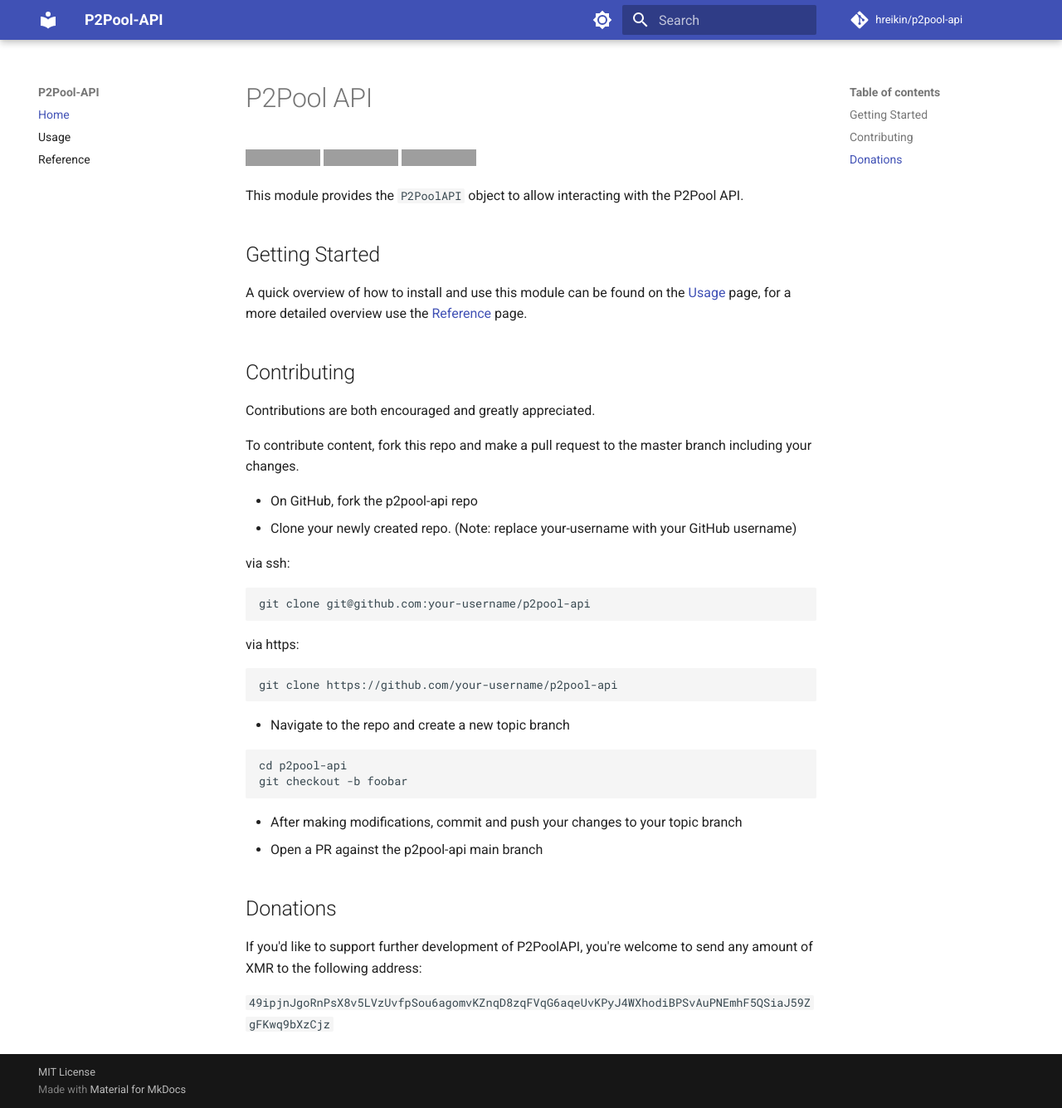
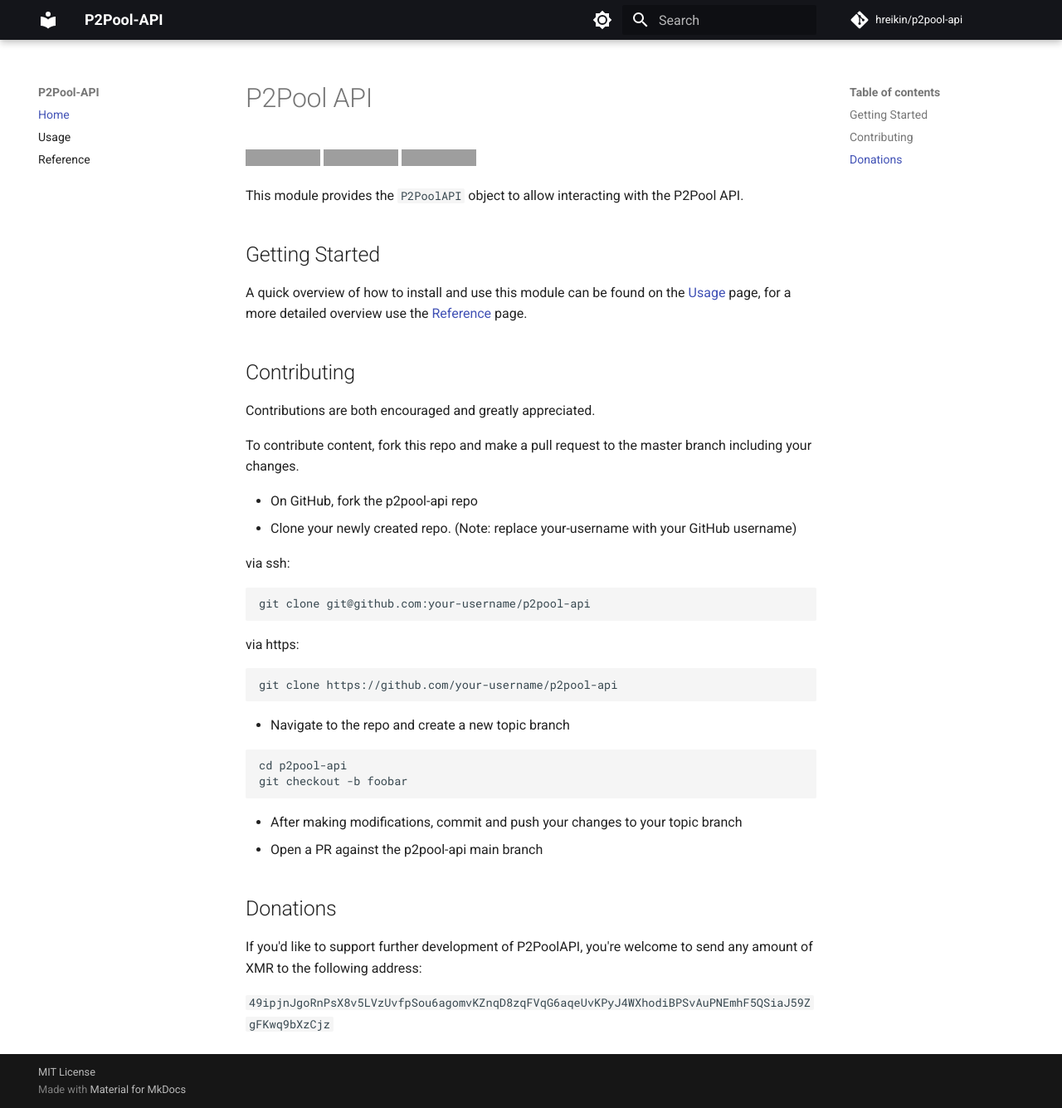
Before and after one commit to hreikin/p2pool-api, an MkDocs documentation site: the page built from docs/README.md, in a window 1280 px wide and 1335 px high. Shown: the whole window at 83% size. Built offline with MkDocs 1.6.1 and Material for MkDocs 9.7.7, drawn with Linux system fonts in a browser that asks for light colours; comment, search, counter and statistics services are not loaded; grey boxes are pictures that could not be loaded.

Commit message:
Alter theme colours.

```diff
--- a/mkdocs.yml
+++ b/mkdocs.yml
@@ -8,12 +8,16 @@
   palette:
     # Palette toggle for light mode
     - media: "(prefers-color-scheme: light)"
+      primary: black
+      accent: deep orange
       scheme: default
       toggle:
         icon: material/brightness-7
         name: Switch to dark mode
     # Palette toggle for dark mode
     - media: "(prefers-color-scheme: dark)"
+      primary: black
+      accent: deep orange
       scheme: slate
       toggle:
         icon: material/brightness-4
```
